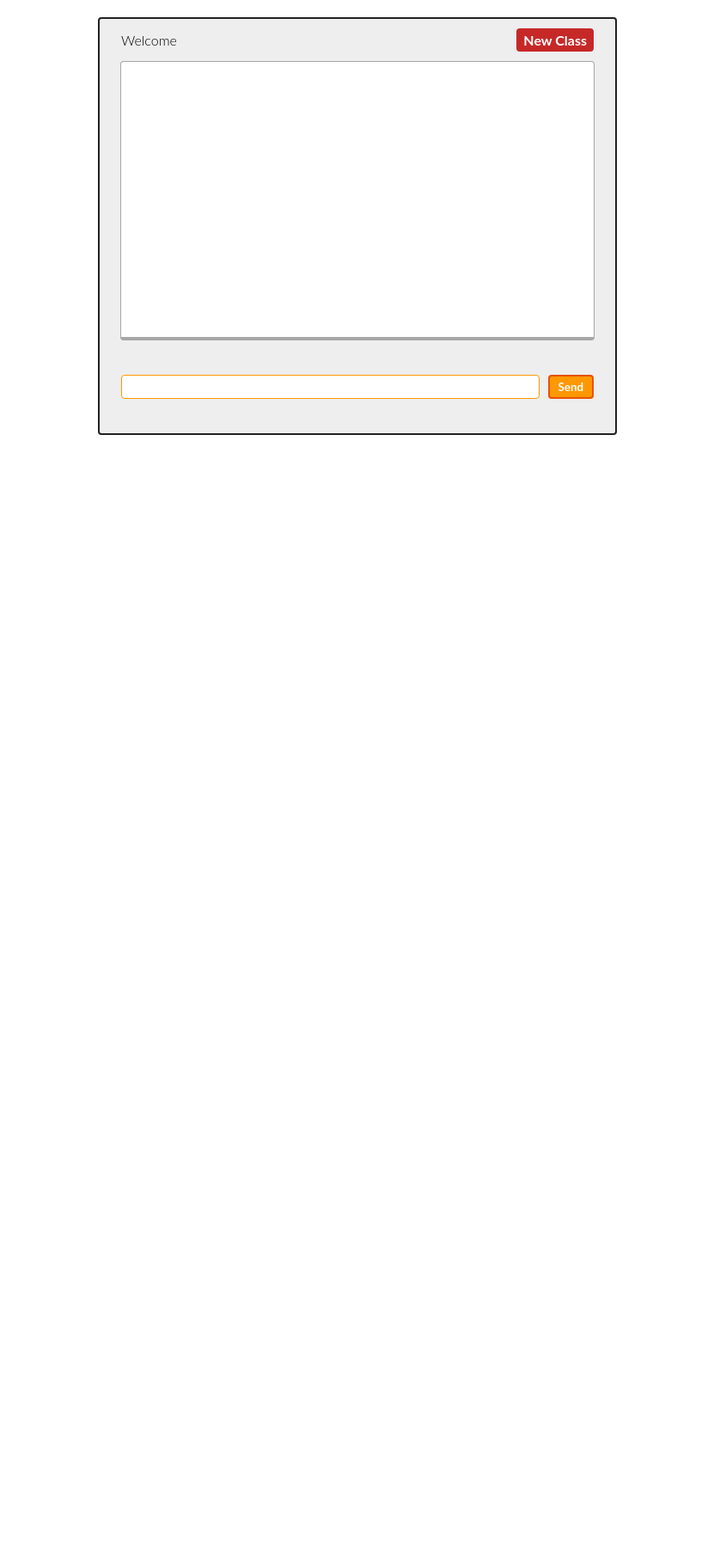
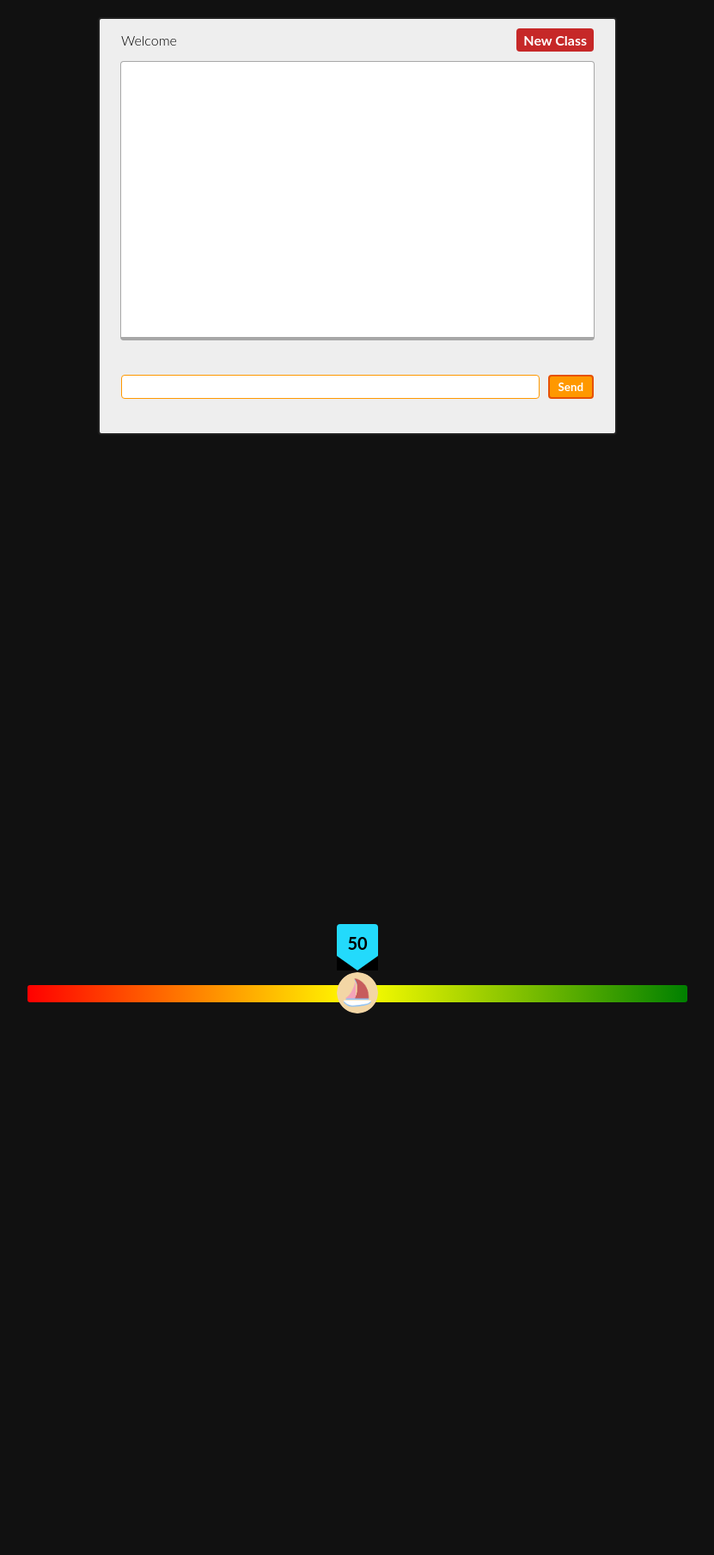
Before and after one commit to helen-chu/hack-mit-2022, a PHP site: page / in a window 1280 px wide. Shown: the whole page at 86% size, without its empty margins (224-1055 px from the left). Before the commit the page ends 506 px from the top, so only its background shows below. Run offline with PHP 8.4, Linux system fonts and the light colour scheme.

Commit message:
add slider

```diff
--- a/index.php
+++ b/index.php
@@ -37,6 +37,28 @@
                 <input name="submitmsg" type="submit" id="submitmsg" value="Send" />
             </form>
         </div>
+        <div class ="main">
+		<input type="range" min="0" max="100" value="50" id="slider">
+		<div id="selector">
+			<div class="SelectBtn"></div>
+			<div id="SelectValue"></div>
+		</div>
+		<div id="progressBar"></div>
+		<script>
+			var slider = document.getElementById("slider");
+			var selector = document.getElementById("selector");
+			var SelectValue = document.getElementById("SelectValue");
+			var progressBar = document.getElementById("progressBar");
+
+			SelectValue.innerHTML = slider.value;
+
+			slider.oninput = function(){
+				SelectValue.innerHTML = this.value;
+				selector.style.left = this.value + "%";
+				progressBar.style.width = (-this.value) + "%";
+			}
+		</script>
+	</div>
         <script type="text/javascript" src="https://cdnjs.cloudflare.com/ajax/libs/jquery/3.5.1/jquery.min.js"></script>
         <script type="text/javascript">
             // jQuery Document
--- a/style.css
+++ b/style.css
@@ -1,7 +1,83 @@
-* {
-        margin: 0;
-        padding: 0;
-      }
+
+			* {
+				margin: 0;
+				padding: 0;
+        	}
+			body{
+				background: #111;
+				font-family:sans-serif;
+			}
+			.main{
+				width: 60%;
+				margin:50% auto;
+				position: relative;
+			}
+			#slider{
+				-webkit-appearance:none;
+				width:100%;
+				height:20px;
+				background: linear-gradient(-90deg,green,yellow,red);
+				outline:none;
+				border-radius:3px;
+			}
+			#slider::-webkit-slider-thumb{
+				-webkit-appearance:none;
+				width:48px;
+				height:48px;
+				cursor:point;
+				z-index:3;
+				position:relative;
+			}
+			#selector{
+				height:104px;
+				width:48px;
+				position:absolute;
+				bottom:-10px;
+				left:50%;
+				transform:translateX(-50%);
+				z-index:2;
+			}
+			.SelectBtn{
+				height:48px;
+				width:48px;
+				background-image:url(icon.png);
+				background-size:cover;
+				background-position:center;
+				border-radius:50%;
+				position:absolute;
+				bottom:0;
+			}
+			#SelectValue{
+				width:48px;
+				height:40px;
+				position:absolute;
+				top:0;
+				background:#23dafc;
+				border-radius:4px;
+				text-align:center;
+				line-height:45px;
+				font-size:20px;
+				font-weight:bold;
+			}
+			#SelectValue::after{
+				content:'';
+				border-top:17px solid #23dafc;
+				border-left:24px solid#000;
+				border-right:24px solid#000;
+				position:absolute;
+				bottom:-14px;
+				left:0;
+			}
+			#progressBar{
+				width:0;
+				height:20px;
+				background:#111;
+				border-radius:3px;
+				position: absolute;
+				top:0;
+				left:100%;
+			}
+
 
       h1 {
         text-align: center;
```
